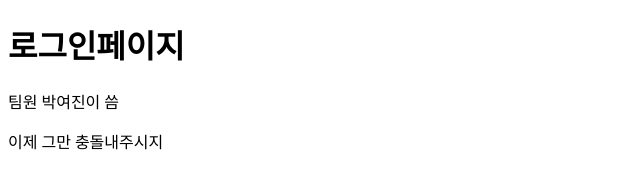
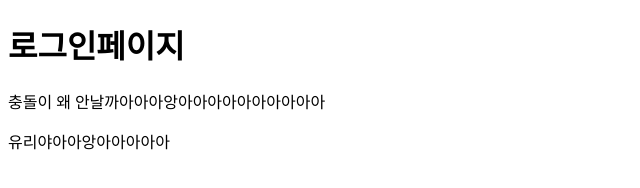
Before and after one commit to yuriyuri01/teamAgit, a plain HTML site: page login.html in a window 1280 px wide. Shown: the whole page, without its empty margins (0-640 px from the left). Drawn offline with Linux system fonts and the light colour scheme.

Commit message:
유리야 충돌이 안나는 것도 문제야

```diff
--- a/login.html
+++ b/login.html
@@ -7,7 +7,7 @@
   </head>
   <body>
     <h1>로그인페이지</h1>
-    <p>팀원 박여진이 씀</p>
-    <p>이제 그만 충돌내주시지</p>
+    <p>충돌이 왜 안날까아아아앙아아아아아아아아아아</p>
+    <p>유리야아아앙아아아아아</p>
   </body>
 </html>
```
